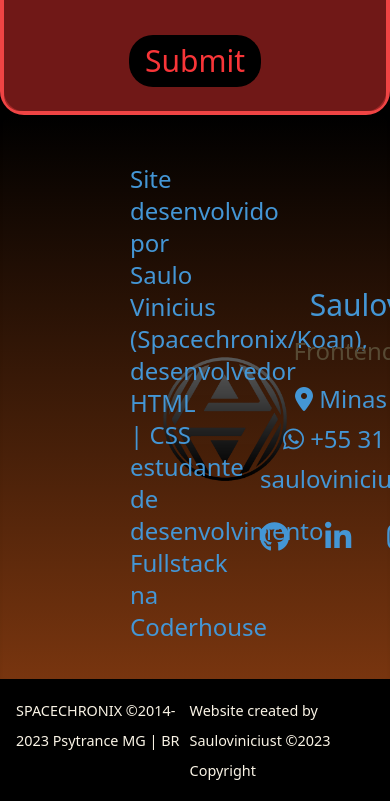
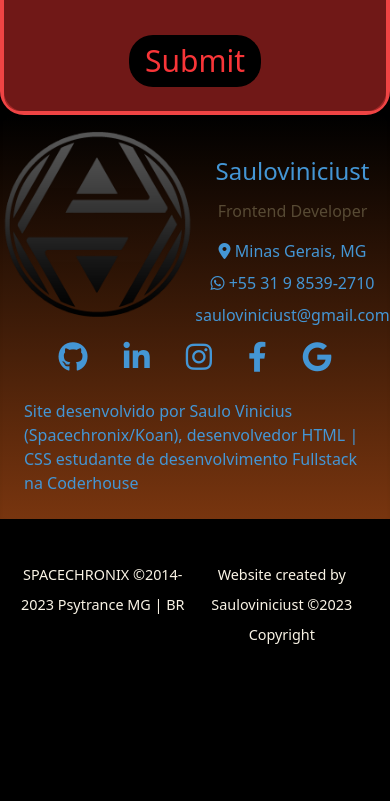
Before and after one commit to sauloviniciust/spacechronix, a website: page src/index.html in a window 390 px wide. Shown: the part 6936-7737 px from the top of the page. After the commit the page ends 7601 px from the top, so only its background shows below. Drawn offline with Linux system fonts and the light colour scheme.

Commit message:
editando rodapé mobile

```diff
--- a/src/index.html
+++ b/src/index.html
@@ -40,7 +40,7 @@
 	<title>SPACECHRONIX | Oficial Website</title>
 </head>
 
-<body>
+<body class="">
 	<nav id="navbar" class="w-full h-24 fixed top-0 z-20
 	 bg-transparent  left-0  transition duration-500 ease-in-out">
 		<div class="mt-3  mr-10  flex justify-center items-center font-sans ">
@@ -227,7 +227,7 @@
 			<article class="bg-black  shadow-2xl border-red-500 border-4  rounded-3xl">
 				<div class="p-6 shadow-2xl z-30">
 					<h3 class="text-5xl font-bold text-red-700 mb-10">CONTATO</h3>
-					<p class="text-dourado-300 text-3xl mb-20">
+					<p class="text-dourado-300 text-3xl mb-20 ">
 						Entre em contato para orçamentos, feedbacks, colaborações, etc...
 						Responderei assim que possível.
 					</p>
@@ -266,35 +266,29 @@
 		</section>
 	</main>
 	<footer>
-		<section class="grid grid-cols-3 items-center pt-12 bg-gradient-to-b from-black  to-amber-900 shadow-inner h-auto">
+		<section class="bg-gradient-to-b from-black  to-amber-900 shadow-inner h-auto">
+			<div class="grid grid-cols-2 lg:grid-cols-3 place-items-center text-center">
 				<div>
-				<img class="w-96 ml-40" src="./assets/images/devsaulo.png" alt="sauloviniciust dev logo" />
+				<img class="scale-75 " src="./assets/images/devsaulo.png" alt="sauloviniciust dev logo" />
 			</div>
 
-			<div class="w-7/12 text-azul-200 text-2xl mb-9 ">
-
-				<p>
-					Site desenvolvido por Saulo Vinicius (Spacechronix/Koan), desenvolvedor HTML | CSS estudante de
-					desenvolvimento Fullstack na Coderhouse
-				</p>
-
-
-				</ul>
-			</div>
-			<div class="flex text-center">
 			<div>
-						<h3 class="text-azul-200 text-3xl mb-3" >Sauloviniciust</h3>
-						<h4 class="text-dourado-300 text-2xl mb-4">Frontend Developer</h4>
-						<ul class="mb-6 text-azul-200 text-2xl " >
+					<div class="mt-10 ">
+						<ul class=" text-azul-200 text-1xl" >
+							<li class="text-azul-200 text-2xl mb-3" >Sauloviniciust</li>
+							<li class="text-dourado-300 text-1xl mb-4">Frontend Developer</li>
 							<li><i class="mb-3 fa-solid fa-location-dot"></i> Minas Gerais, MG</li>
 							<li>
 								<i class="mb-3 fa-brands fa-whatsapp"></i> +55 31 9 8539-2710
 							</li>
-							<li>
+							<li class="mb-3" >
 								sauloviniciust@gmail.com
 							</li>
-						</ul>
-						<ul class="flex flex-row gap-9 text-3xl text-azul-200">
+
+					</div>
+				</div>
+			</div>
+			<ul class="flex flex-row gap-9 text-3xl text-azul-200 justify-center">
 				<li>
 					<a href="https://github.com/sauloviniciust" target="_blank"><i
 						class="fa-brands fa-github hover:text-laranja"></i></a>
@@ -316,12 +310,21 @@
 										class="fa-brands fa-google hover:text-laranja"></i></a>
 									</li>
 								</ul>
-					</div>
-				</div>
+							</ul>
+				<div class=" text-azul-200 text-base font-light  mb-6 p-6 ">
+
+					<p>
+						Site desenvolvido por Saulo Vinicius (Spacechronix/Koan), desenvolvedor HTML | CSS estudante de
+						desenvolvimento Fullstack na Coderhouse
+					</p>
 
 
+					</ul>
+				</div>
 			</section>
-		<section class="p-4 flex font-lighter text-lg">
+
+
+		<section class="flex p-4 text-center font-lighter text-lg">
 			<div class="mr-auto">
 				<small>SPACECHRONIX &copy;2014-2023 Psytrance MG | BR
 				</small>
```
Lines whose indentation alone changed are shown as unchanged.
